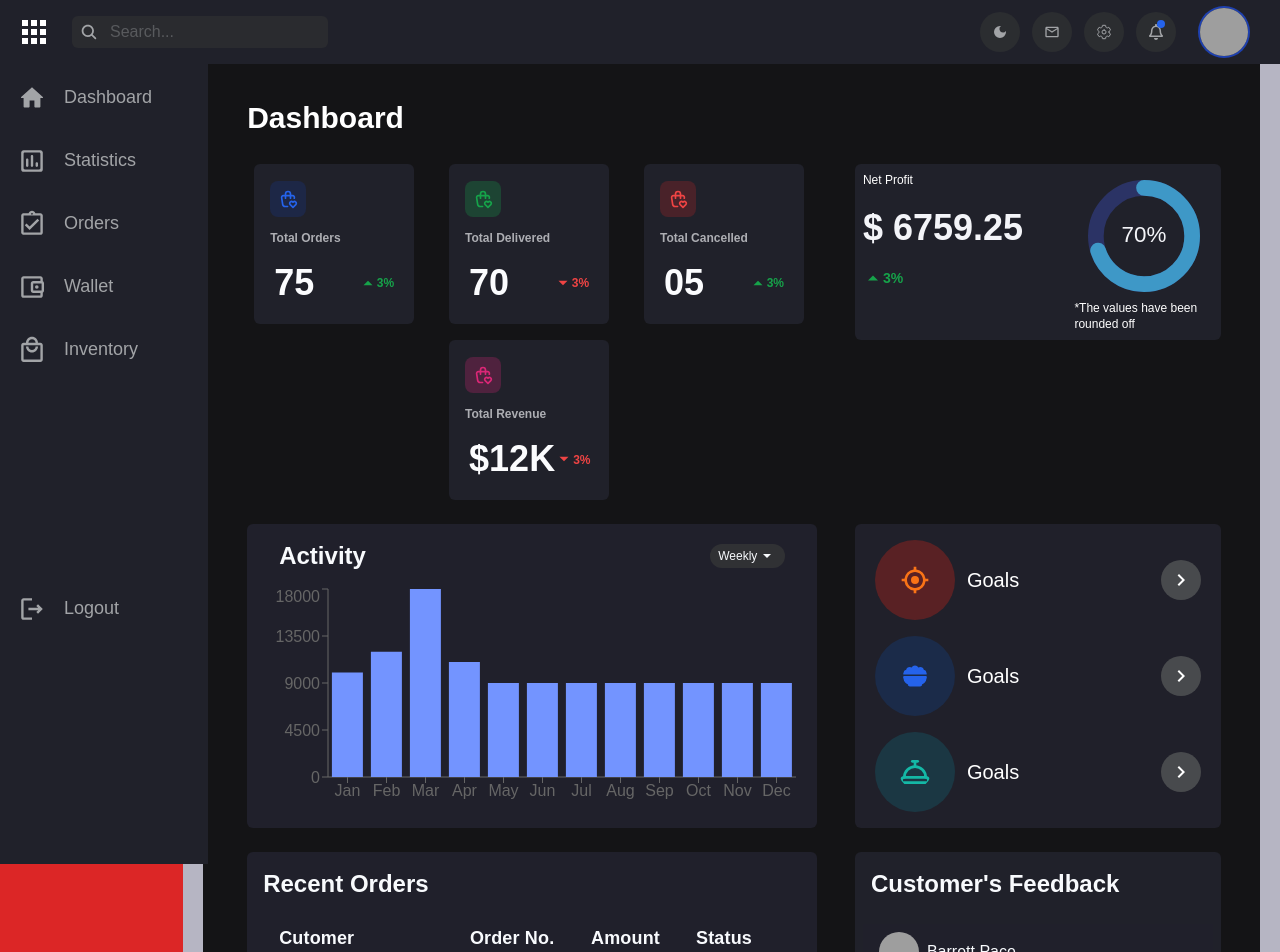
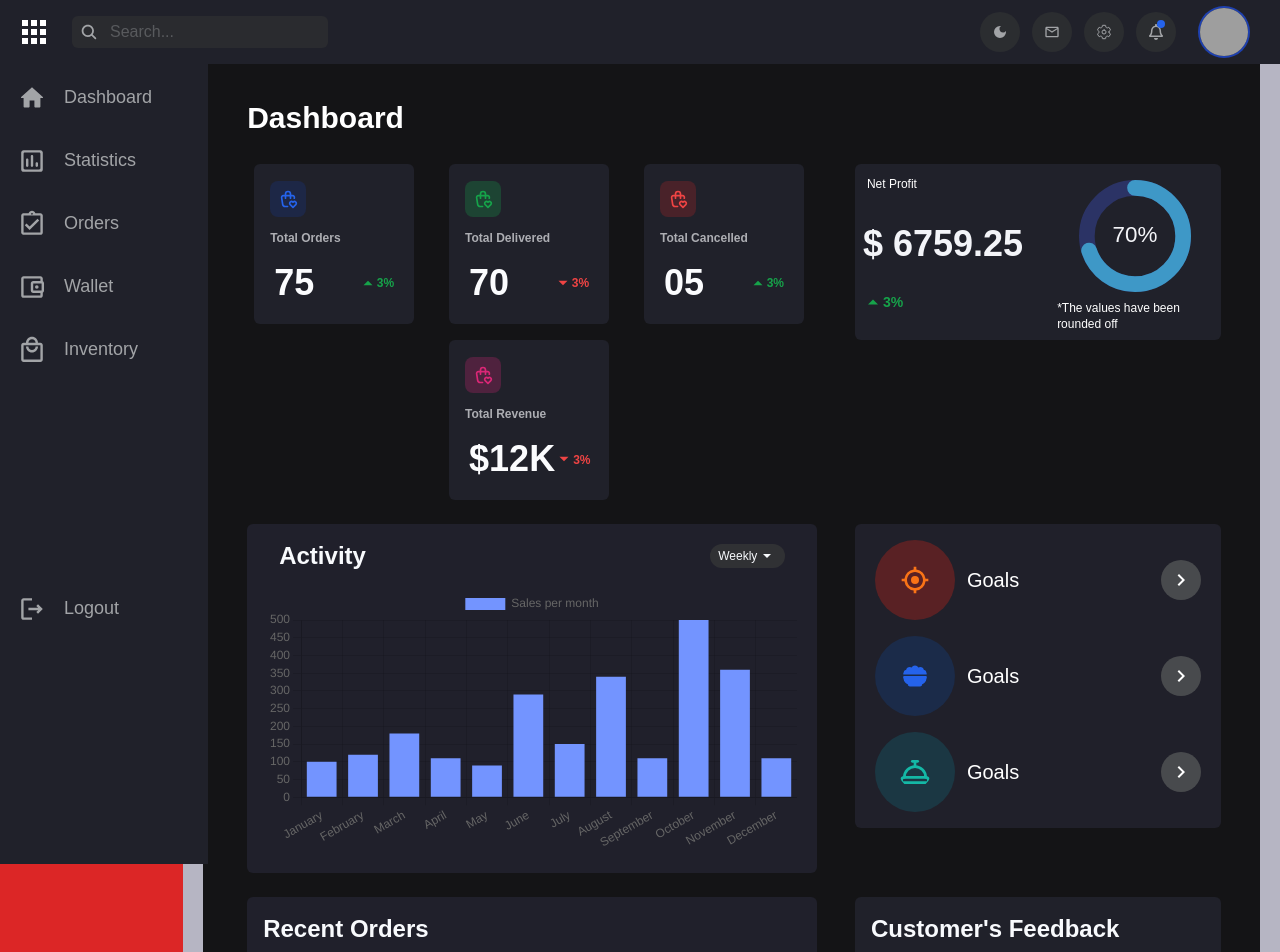
Before and after one commit to rohitchornele/dashboard, a React (Create React App) app: page / in a window 1280 px wide. Shown: the top 952 px of the page. Built offline with nearby package versions, Linux system fonts and the light colour scheme; grey boxes are pictures that could not be loaded.

Commit message:
Final Commit

```diff
--- a/package.json
+++ b/package.json
@@ -13,13 +13,14 @@
     "@testing-library/jest-dom": "^5.17.0",
     "@testing-library/react": "^13.4.0",
     "@testing-library/user-event": "^13.5.0",
+    "chart.js": "^4.4.3",
     "react": "^18.3.1",
+    "react-chartjs-2": "^5.2.0",
     "react-circular-progressbar": "^2.1.0",
     "react-dom": "^18.3.1",
     "react-icons": "^5.2.1",
     "react-router-dom": "^6.26.0",
     "react-scripts": "5.0.1",
-    "recharts": "^2.12.7",
     "styled-components": "^6.1.12",
     "web-vitals": "^2.1.4"
   },
--- a/src/components/pageComponents/DashboardProfit.jsx
+++ b/src/components/pageComponents/DashboardProfit.jsx
@@ -7,15 +7,15 @@ const DashboardProfit = () => {
   return (
     <>
       <div className="main flex flex-col md:flex-row justify-center items-start bg-[#20212a] p-2 md:gap-1 gap-5 rounded-md w-[95%]  ml-3 md:ml-0">
-        <div className="flex flex-row md:flex-col w-[100%] md:w-[60%] gap-5 justify-evenly md:justify-center">
-          <h2 className="text-xs md:text-md">Net Profit</h2>
+        <div className="flex flex-row md:flex-col w-[100%] md:w-[55%] gap-7 justify-between md:justify-between">
+          <h2 className="text-xs md:text-md p-1">Net Profit</h2>
           <h1 className="text-2xl md:text-4xl text-[#f3f4f8] font-extrabold">$ 6759.25</h1>
           <h6 className="gain text-sm md:text-md text-green-600 flex items-center font-semibold">
             <IoMdArrowDropup className="text-lg md:text-xl" />
             3%
           </h6>
         </div>
-        <div className="flex flex-col justify-center items-center w-[100%] md:w-[40%]">
+        <div className="flex flex-col justify-center items-center w-[100%] md:w-[45%]">
           <div className="relative border-white rounded-full w-32 h-32 p-2">
             {/* <h1 className="absolute top-[50%] left-[50%] -translate-x-1/2 -translate-y-1/2">70%</h1> */}
             <CircularProgressbar styles={buildStyles({pathTransitionDuration: 0.5, trailColor: '#2b3365', textColor: '#f3f4f8',})} strokeWidth="14" value={70} text="70%" />
--- a/src/components/pageComponents/DashboardStats.jsx
+++ b/src/components/pageComponents/DashboardStats.jsx
@@ -1,49 +1,53 @@
-import { Legend, Menu, MenuButton, MenuItem, MenuItems } from '@headlessui/react'
+import {
+  Menu,
+  MenuButton,
+  MenuItem,
+  MenuItems,
+} from "@headlessui/react";
 import { IoMdArrowDropdown } from "react-icons/io";
-import { Bar, BarChart, ResponsiveContainer, XAxis, YAxis } from 'recharts';
 
-let data= [
-  {month: "Jan", sales: 10000},
-  {month: "Feb", sales: 12000},
-  {month: "Mar", sales: 18000},
-  {month: "Apr", sales: 11000},
-  {month: "May", sales: 9000},
-  {month: "Jun", sales: 9000},
-  {month: "Jul", sales: 9000},
-  {month: "Aug", sales: 9000},
-  {month: "Sep", sales: 9000},
-  {month: "Oct", sales: 9000},
-  {month: "Nov", sales: 9000},
-  {month: "Dec", sales: 9000},
-]
+
+import {
+  Chart as ChartJs,
+  CategoryScale,
+  LinearScale,
+  BarElement,
+  Title,
+  Tooltip,
+  Legend,
+} from "chart.js";
+
+import { Bar } from "react-chartjs-2";
+
+ChartJs.register(
+  CategoryScale,
+  LinearScale,
+  BarElement,
+  Title,
+  Tooltip,
+  Legend
+);
 
 const DashboardStats = () => {
   return (
     <>
-  <div className="flex flex-col gap-2 bg-[#20202b] p-4 h-full rounded-md md:w-[97%] w-[95%] ml-3">
+      <div className="flex flex-col gap-2 bg-[#20202b] p-4 h-full rounded-md w-[95%] md:w-[97%] ml-3">
         <div className="flex justify-between items-center px-4">
-      <h3 className='text-2xl font-bold text-[#f8fafd]'>Activity</h3>
+          <h3 className="text-2xl font-bold text-[#f8fafd]">Activity</h3>
           <Dropdown />
         </div>
-    <div className="chart-div w-full h-full pt-1">
-    <ResponsiveContainer >
-        <BarChart width={"100%"} height={"90%"} data={data} className='text-[#f8fafd]'>
-        <XAxis dataKey="month" color='#f8fafd'/>
-          <YAxis color='#f8fafd'/>
-          <Legend />
-          <Bar dataKey="sales" fill="#7394ff" className='rounded-b-none rounded-md' />
-        </BarChart>
-      </ResponsiveContainer>
+        <div className="md:h-full h-full w-full pt-1 m-0">
+          <ChartComponent />
         </div>
       </div>
     </>
-  )
-}
+  );
+};
 
-export default DashboardStats
+export default DashboardStats;
 
 function Dropdown() {
-  return(
+  return (
     <Menu as="div" className="relative text-center">
       <div>
         <MenuButton className="flex w-full justify-center items-center rounded-full bg-[#303134] px-2 py-1 text-xs text-[#f8fafd]">
@@ -58,40 +62,49 @@ function Dropdown() {
       >
         <div className="py-1">
           <MenuItem>
-            <button
-              className="block px-4 py-2 text-sm  data-[focus]:bg-gray-100 data-[focus]:text-gray-900"
-            >
+            <button className="block px-4 py-2 text-sm  data-[focus]:bg-gray-100 data-[focus]:text-gray-900">
               Daily
             </button>
           </MenuItem>
           <MenuItem>
-            <button
-
-              className="block px-4 py-2 text-sm  data-[focus]:bg-gray-100 data-[focus]:text-gray-900"
-            >
+            <button className="block px-4 py-2 text-sm  data-[focus]:bg-gray-100 data-[focus]:text-gray-900">
               Weekly
             </button>
           </MenuItem>
           <MenuItem>
-            <button
-
-              className="block px-4 py-2 text-sm  data-[focus]:bg-gray-100 data-[focus]:text-gray-900"
-            >
+            <button className="block px-4 py-2 text-sm  data-[focus]:bg-gray-100 data-[focus]:text-gray-900">
               Monthly
             </button>
           </MenuItem>
           <MenuItem>
-            <button
-
-              className="block px-4 py-2 text-sm  data-[focus]:bg-gray-100 data-[focus]:text-gray-900"
-            >
+            <button className="block px-4 py-2 text-sm  data-[focus]:bg-gray-100 data-[focus]:text-gray-900">
               Yearly
             </button>
           </MenuItem>
-
         </div>
       </MenuItems>
     </Menu>
+  );
+}
 
+function ChartComponent() {
+  const labels = ["January","February","March","April","May","June","July","August","September","October","November","December"];
+  const dataValues =  [100, 120, 180, 110, 90, 290, 150, 340, 110, 500, 360, 110]
+  const data = {
+    labels,
+    datasets: [
+      {
+        label: "Sales per month",
+        data: dataValues,
+        backgroundColor: "#7394ff"
+
+      },
+    ],
+  };
+
+  return (
+    <div className="p-1 h-full w-full">
+      <Bar data={data}/>
+    </div>
   )
 }
--- a/src/pages/Inventory.jsx
+++ b/src/pages/Inventory.jsx
@@ -1,51 +1,4 @@
 import React from 'react'
-import { Bar, BarChart, ResponsiveContainer } from 'recharts'
-
-
-const data = [
-  {
-    name: 'Page A',
-    uv: 4000,
-    pv: 2400,
-    amt: 2400,
-  },
-  {
-    name: 'Page B',
-    uv: 3000,
-    pv: 1398,
-    amt: 2210,
-  },
-  {
-    name: 'Page C',
-    uv: 2000,
-    pv: 9800,
-    amt: 2290,
-  },
-  {
-    name: 'Page D',
-    uv: 2780,
-    pv: 3908,
-    amt: 2000,
-  },
-  {
-    name: 'Page E',
-    uv: 1890,
-    pv: 4800,
-    amt: 2181,
-  },
-  {
-    name: 'Page F',
-    uv: 2390,
-    pv: 3800,
-    amt: 2500,
-  },
-  {
-    name: 'Page G',
-    uv: 3490,
-    pv: 4300,
-    amt: 2100,
-  },
-];
 
 const Inventory = () => {
   return (
```
Also changed, not shown: 1 other file (tests, documents, lock files or other folders). Lines whose indentation alone changed are shown as unchanged.
